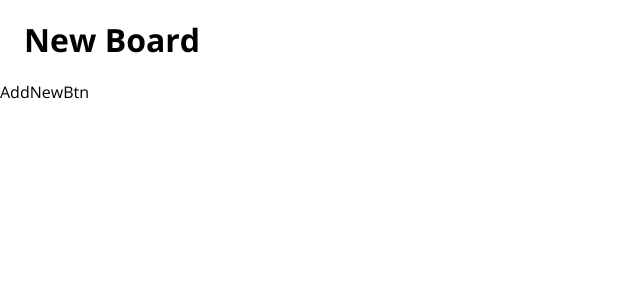
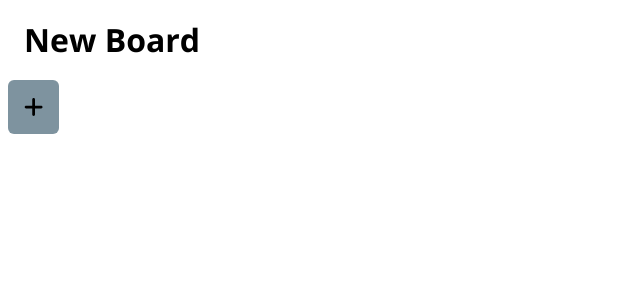
Before and after one commit to me-julian/trello-react-app, a React (Vite) app: page / in a window 1280 px wide. Shown: the top 300 px of the page, without its empty margins (0-640 px from the left). Built offline with nearby package versions, Linux system fonts and the light colour scheme.

Commit message:
Toggling font awesome icon with addNewBtn component.

```diff
--- a/package.json
+++ b/package.json
@@ -9,6 +9,9 @@
         "preview": "vite preview"
     },
     "dependencies": {
+        "@fortawesome/fontawesome-svg-core": "^6.4.0",
+        "@fortawesome/free-solid-svg-icons": "^6.4.0",
+        "@fortawesome/react-fontawesome": "^0.2.0",
         "react": "^18.2.0",
         "react-dom": "^18.2.0"
     },
--- a/src/components/AddNewBtn.tsx
+++ b/src/components/AddNewBtn.tsx
@@ -1,5 +1,19 @@
+import { FontAwesomeIcon } from '@fortawesome/react-fontawesome'
+import { faPlus, faTimes } from '@fortawesome/free-solid-svg-icons'
+import { useState } from 'react'
+
 const AddNewBtn = () => {
-    return <div>AddNewBtn</div>
+    const [adding, setAdding] = useState(false)
+
+    function handleAdding() {
+        setAdding(!adding)
+    }
+
+    return (
+        <div id="add-lane-btn" className="add-new round" onClick={handleAdding}>
+            <FontAwesomeIcon icon={adding ? faTimes : faPlus} size="sm" />
+        </div>
+    )
 }
 
 export default AddNewBtn
--- a/src/components/Board.tsx
+++ b/src/components/Board.tsx
@@ -12,9 +12,9 @@ function Board({ id, boardName, lanes, onEditBoardName }: Props) {
     return (
         <>
             <header>
-                <h1 data-db-id={id}>{boardName}</h1>
+                <h1>{boardName}</h1>
             </header>
-            <main>
+            <main id="board" data-db-id={id}>
                 {lanes?.map((lane) => (
                     <Lane />
                 ))}
--- a/src/css/styles.css
+++ b/src/css/styles.css
@@ -91,12 +91,12 @@ input {
     font-size: 13px;
 }
 
-.add-new > i {
+.add-new > svg {
     font-size: 22px;
     padding: 1rem;
 }
 
-.add-new > i:hover {
+.add-new > svg:hover {
     cursor: pointer;
 }
 
@@ -111,7 +111,7 @@ input {
     font-weight: 500;
 }
 
-.lane .add-new > i {
+.lane .add-new > svg {
     font-size: 16px;
     padding: 0.5rem;
 }
@@ -124,11 +124,11 @@ input {
     padding: 0.5rem 1rem 0.25rem 1rem;
 }
 
-.editing-buttons i:hover {
+.editing-buttons svg:hover {
     cursor: pointer;
 }
 
-.editing-buttons > div > i {
+.editing-buttons > div > svg {
     padding: 0 0.5rem;
 }
 
```
Also changed, not shown: 1 other file (tests, documents, lock files or other folders).
